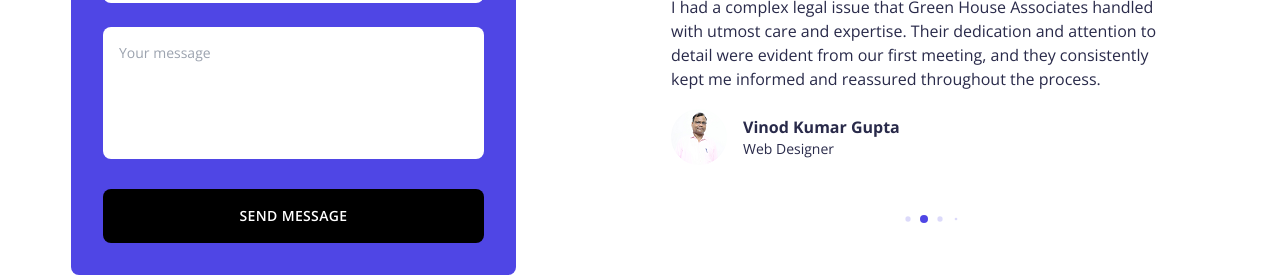
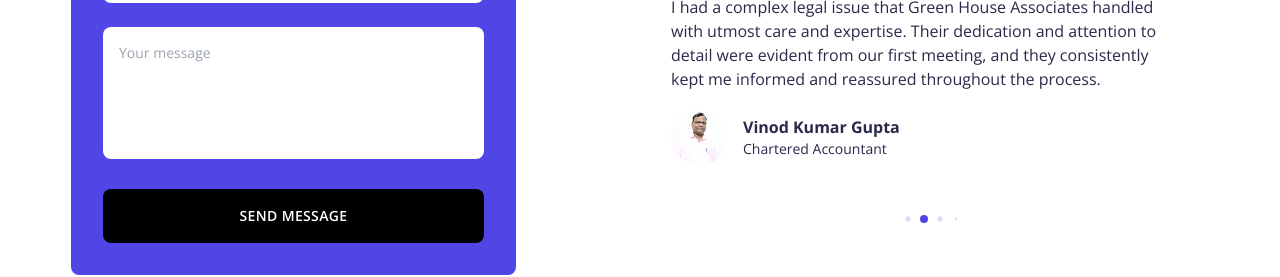
Before and after one commit to shakti1590/Lawyers-Portfolio-UI, a React (Create React App) app: page / in a window 1280 px wide. Shown: the part 860-1137 px from the top of the page. Built offline with nearby package versions, Linux system fonts and the light colour scheme.

Commit message:
add data

```diff
--- a/src/data.js
+++ b/src/data.js
@@ -16,43 +16,43 @@ export const testimonials = [
     text: 'Green House Associates provided exceptional legal guidance throughout my case. Their team was professional, knowledgeable, and always available to answer my questions. I felt confident and well-supported every step of the way.',
     name: 'Vinod Kumar Gupta',
     image: profile1,
-    position: 'Web Developer',
+    position: 'Chartered Accountant',
   },
   {
     text: 'I had a complex legal issue that Green House Associates handled with utmost care and expertise. Their dedication and attention to detail were evident from our first meeting, and they consistently kept me informed and reassured throughout the process.',
     name: 'Vinod Kumar Gupta',
     image: profile1,
-    position: 'Web Designer',
+    position: 'Chartered Accountant',
   },
   {
     text: 'Working with Green House Associates was a seamless experience. Their legal team is not only highly skilled but also incredibly empathetic and understanding. They took the time to understand my needs and provided tailored solutions that exceeded my expectations.',
     name: 'Vinod Kumar Gupta',
     image: profile1,
-    position: 'UI/UX Designer',
+    position: 'Chartered Accountant',
   },
   {
   text: 'Working with Green House Associates was a seamless experience. Their legal team is not only highly skilled but also incredibly empathetic and understanding. They took the time to understand my needs and provided tailored solutions that exceeded my expectations.',
     name: 'Vinod Kumar Gupta',
     image: profile1,
-    position: 'UI/UX Designer',
+    position: 'Chartered Accountant',
   },
   {
   text: 'Green House Associates truly stands out for their client-centered approach. They made sure I was fully informed and comfortable with every decision made during my case. Their professionalism and expertise are unmatched, and I highly recommend their services.',
     name: 'Vinod Kumar Gupta',
     image: profile1,
-    position: 'UI/UX Designer',
+    position: 'Chartered Accountant',
   },
   {
   text: 'The team at Green House Associates is outstanding. They handled my legal matter with precision and care, ensuring a positive outcome. Their communication was clear and consistent, making the entire process much less stressful for me.',
     name: 'Vinod Kumar Gupta',
     image: profile1,
-    position: 'UI/UX Designer',
+    position: 'Chartered Accountant',
   },
   {
   text: 'I am extremely satisfied with the legal services provided by Green House Associates. Their thoroughness and strategic thinking were crucial in resolving my case successfully. I highly appreciate their commitment to achieving the best possible results for their clients.',
     name: 'Vinod Kumar Gupta',
     image: profile1,
-    position: 'UI/UX Designer',
+    position: 'Chartered Accountant',
   },
 ];
 
```
